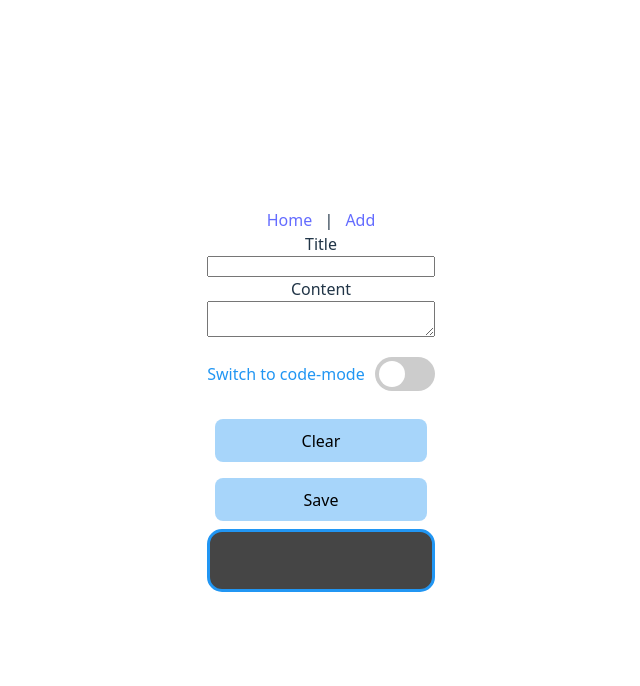
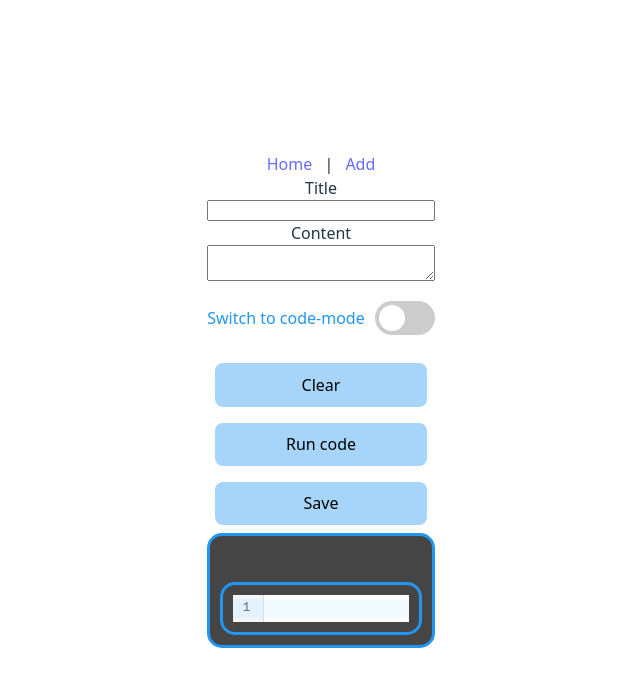
Before and after one commit to ShirinAjou/frontend-react, a React (Vite) app: page /frontend-react/texteditor/1 in a window 1280 px wide. Shown: the top 686 px of the page, without its empty margins (319-959 px from the left). Built offline with nearby package versions, Linux system fonts and the light colour scheme; no server answers.

Commit message:
added texteditor

```diff
--- a/src/DataFetcher.jsx
+++ b/src/DataFetcher.jsx
@@ -7,7 +7,7 @@ function FetchData() {
    const [data, setData] = useState([]);
 
     useEffect(() => {
-    fetch(`${FETCH_URL}`)
+    fetch(`${FETCH_URL}/`)
     .then(response => response.json())
     .then(data => {
       console.log(data)
@@ -29,8 +29,8 @@ function FetchData() {
             <tr key={post._id}>
               <td>{post.title}</td>
               <td>
-                <Link to={`/update/${post._id}`}>Uppdatera</Link>
-                <Link to={`/texteditor/${post._id}`}>CodeMirror</Link>
+                <a href={`/frontend-react/update/${post._id}`}>Uppdatera</a>
+                <a href={`/frontend-react/texteditor/${post._id}`}>CodeMirror</a>
               </td>
             </tr>
           ))}
--- a/src/components/TextEditor.jsx
+++ b/src/components/TextEditor.jsx
@@ -5,17 +5,12 @@ import { io } from "socket.io-client";
 import CodeMirror from '@uiw/react-codemirror';
 import '../App.css'
 
-
-// 1. Add a code editor to your project, like CodeMirror or Monaco Editor. fixat
-// 2. Allow users to choose between a regular document and a code document. fixat
-// 3. Save the document type in your database.
-// 4. Create a button to execute code by sending it to an endpoint.
-
 function TextEditor() {
   const { id } = useParams();
   const [ title, setTitle] = useState("");
   const [ content, setContent] = useState("");
   const [isCodeMode, setIsCodeMode] = useState(false);
+  const [output, setOutput] = useState("");
   const socket = useRef(null);
 
   useEffect(() => {
@@ -63,27 +58,51 @@ function TextEditor() {
   }
 
   function saveData() {
-    let encode = { code: btoa(content) }
+    fetch(`${FETCH_URL}/update`, {
+      method: "POST",
+      headers: {
+        "Content-Type": "application/json"
+      },
+      body: JSON.stringify({
+        id,
+        title,
+        content
+      })
+    })
+    .then(res => res.json())
+    .then(result => {
+      console.log("Dokument sparat:", result);
+    })
+    .catch(err => {
+      console.error("Fel vid sparning:", err);
+    });
+  }
+
+  function runCode() {
+    const data = btoa(content);
+
     fetch("https://execjs.emilfolino.se/code", {
-      // body: JSON.stringify({
-      //   id,
-      //   title,
-      //   content,
-      // }),
-      body: JSON.stringify(
-        encode
-      ),
+      method: "POST",
       headers: {
-          'content-type': 'application/json'
+        "Content-Type": "application/json"
       },
-      method: 'POST'
+      body: JSON.stringify({
+        code: data
+      })
     })
-    .then(function (response) {
-        return response.json();
+    .then(res => {
+      if (!res.ok) {
+        throw new Error(`Serverfel: ${res.status}`);
+      }
+      return res.json();
     })
-    .then(function(result) {
-        let decodedOutput = atob(result.data);
-        console.log('result' + decodedOutput);
+    .then(result => {
+      const decodedOutput = atob(result.data);
+      setOutput(decodedOutput);
+    })
+    .catch(err => {
+      console.error("Fel vid exekvering:", err);
+      setOutput("Fel vid exekvering: " + err.message);
     });
   }
 
@@ -99,7 +118,6 @@ function TextEditor() {
         {isCodeMode ? <CodeMirror value={content} onChange={handleContentChangeMirror} className="codemirror"/> : <textarea id="content-field" value={content}
         onChange={handleContentChange}></textarea>}
 
-
         <div className="switch-container">
           <span className="switch-label">Switch to code-mode</span>
           <label className="switch">
@@ -108,14 +126,17 @@ function TextEditor() {
           </label>
         </div>
 
-
         <button className="button" id="print-message" onClick={clear}>Clear</button>
-
+        <button className="button" onClick={runCode}>Run code</button>
         <button className="button"  onClick={saveData}>Save</button>
 
         <div className="output" id="output-container">
           <h1>{title}</h1>
-          <p>{content}</p>
+            <CodeMirror
+                value={output}
+                editable={false}
+                className="codemirror output"
+              />
         </div>
       </div>
     </>
--- a/src/utils.js
+++ b/src/utils.js
@@ -1,6 +1,8 @@
 let FETCH_URL = "https://jsramverk-shirin-hsfqftftd8b6d9fn.northeurope-01.azurewebsites.net";
-if (location.host === "localhost") {
+
+if (location.host === "localhost:5173") {
     FETCH_URL = "http://localhost:8080";
 }
 
+// let FETCH_URL = "http://localhost:8080";
 export default FETCH_URL;
```
